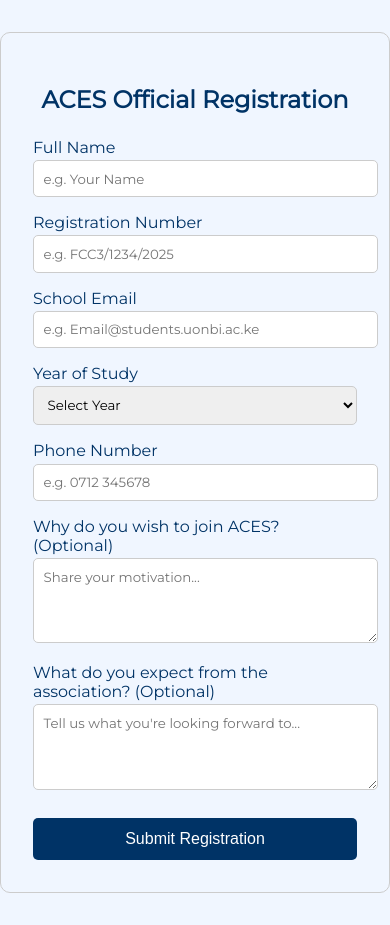
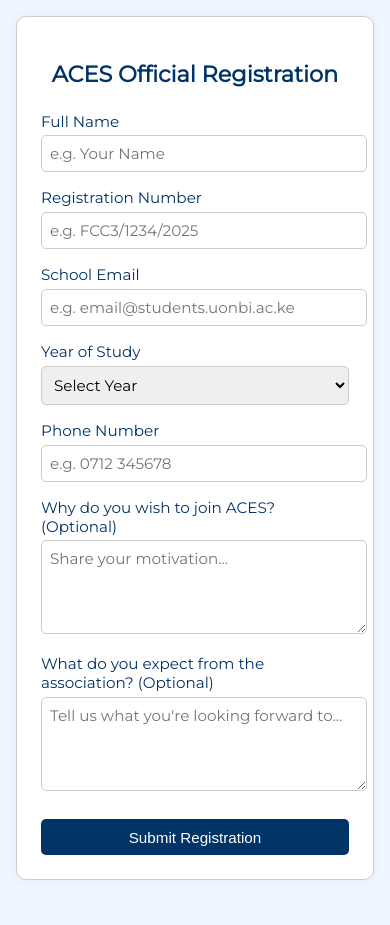
Before and after one commit to Acesweb25/REGISTRATION-, a plain HTML site: page index.html in a window 390 px wide. After the commit the page ends 896 px from the top, so only its background shows below. Drawn offline with Linux system fonts and the light colour scheme.

Commit message:
index.html

```diff
--- a/index.html
+++ b/index.html
@@ -2,6 +2,7 @@
 <html lang="en">
 <head>
   <meta charset="UTF-8" />
+  <meta name="viewport" content="width=device-width, initial-scale=1.0"/>
   <title>ACES Registration</title>
   <link href="https://fonts.googleapis.com/css2?family=Montserrat&display=swap" rel="stylesheet">
   <style>
@@ -9,31 +10,46 @@
       font-family: 'Montserrat', sans-serif;
       background: #f0f6ff;
       color: #003366;
+      margin: 0;
+      padding: 0;
+    }
+
+    .wrapper {
       max-width: 600px;
       margin: 2rem auto;
       padding: 2rem;
+      background: #fff;
       border-radius: 10px;
       border: 1px solid #ccc;
+      box-shadow: 0 0 10px rgba(0,0,0,0.05);
     }
+
     h2 {
       text-align: center;
       margin-bottom: 1.5rem;
+      font-size: 1.6rem;
     }
+
     label {
       display: block;
       margin-top: 1rem;
+      font-size: 0.95rem;
     }
+
     input, select, textarea {
       width: 100%;
       padding: 0.6rem;
-      margin-top: 0.2rem;
+      margin-top: 0.3rem;
       border: 1px solid #ccc;
       border-radius: 5px;
       font-family: 'Montserrat', sans-serif;
+      font-size: 1rem;
     }
+
     textarea {
       resize: vertical;
     }
+
     button {
       background: #003366;
       color: white;
@@ -45,6 +61,7 @@
       width: 100%;
       font-size: 1rem;
     }
+
     #successMsg {
       display: none;
       text-align: center;
@@ -53,15 +70,37 @@
       color: green;
       font-size: 1.2rem;
     }
+
+    @media (max-width: 640px) {
+      .wrapper {
+        margin: 1rem;
+        padding: 1.5rem;
+      }
+
+      h2 {
+        font-size: 1.4rem;
+      }
+
+      input, select, textarea {
+        font-size: 0.95rem;
+        padding: 0.5rem;
+      }
+
+      button {
+        font-size: 0.95rem;
+        padding: 0.6rem 1.2rem;
+      }
+    }
   </style>
 </head>
 <body>
 
+  <div class="wrapper">
     <h2>ACES Official Registration</h2>
 
     <form id="acesForm">
       <label>Full Name
-      <input type="text" name="name" placeholder="e.g. Your Name " required>
+        <input type="text" name="name" placeholder="e.g. Your Name" required>
       </label>
 
       <label>Registration Number
@@ -69,7 +108,7 @@
       </label>
 
       <label>School Email
-      <input type="email" name="email" placeholder="e.g. Email@students.uonbi.ac.ke" required>
+        <input type="email" name="email" placeholder="e.g. email@students.uonbi.ac.ke" required>
       </label>
 
       <label>Year of Study
@@ -100,6 +139,7 @@
     </form>
 
     <p id="successMsg">✅ YOUR REGISTRATION HAS BEEN SUBMITTED! Redirecting to ACES homepage...</p>
+  </div>
 
   <script>
     const form = document.getElementById('acesForm');
```
Lines whose indentation alone changed are shown as unchanged.
